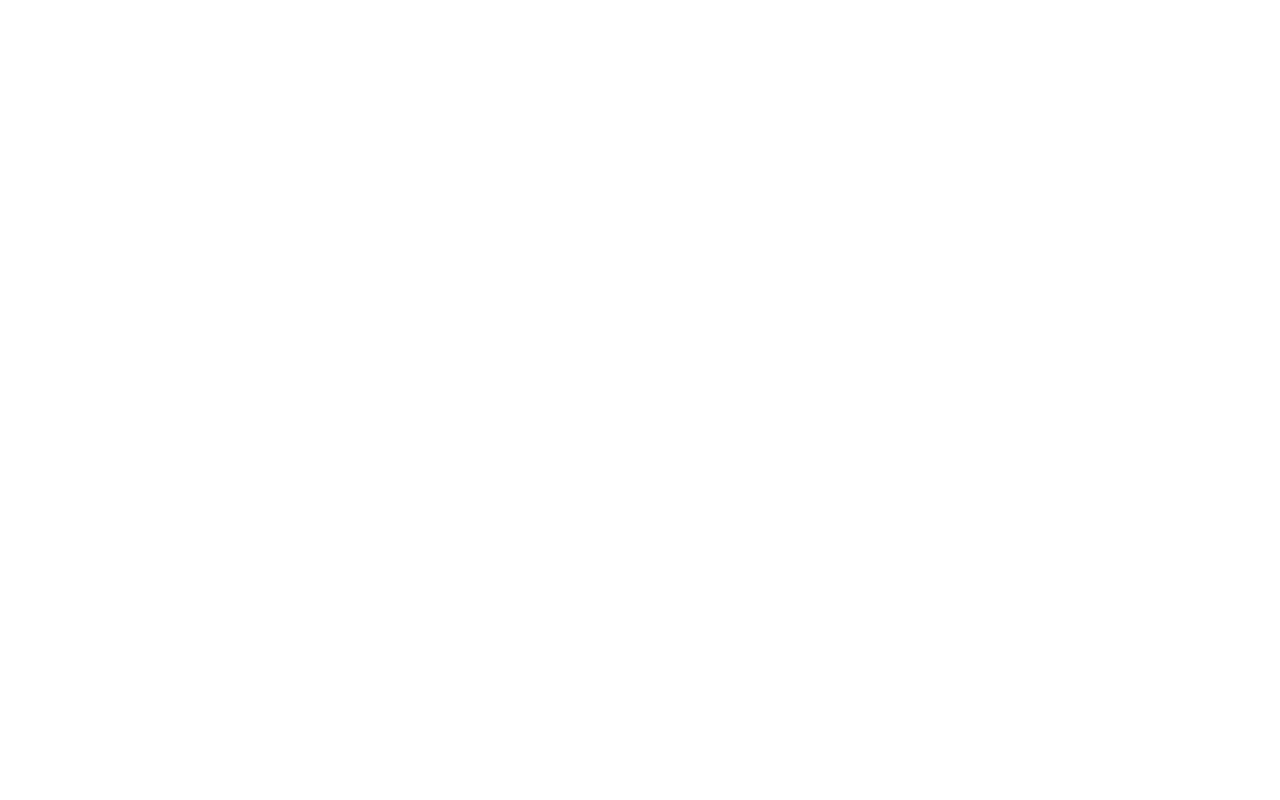
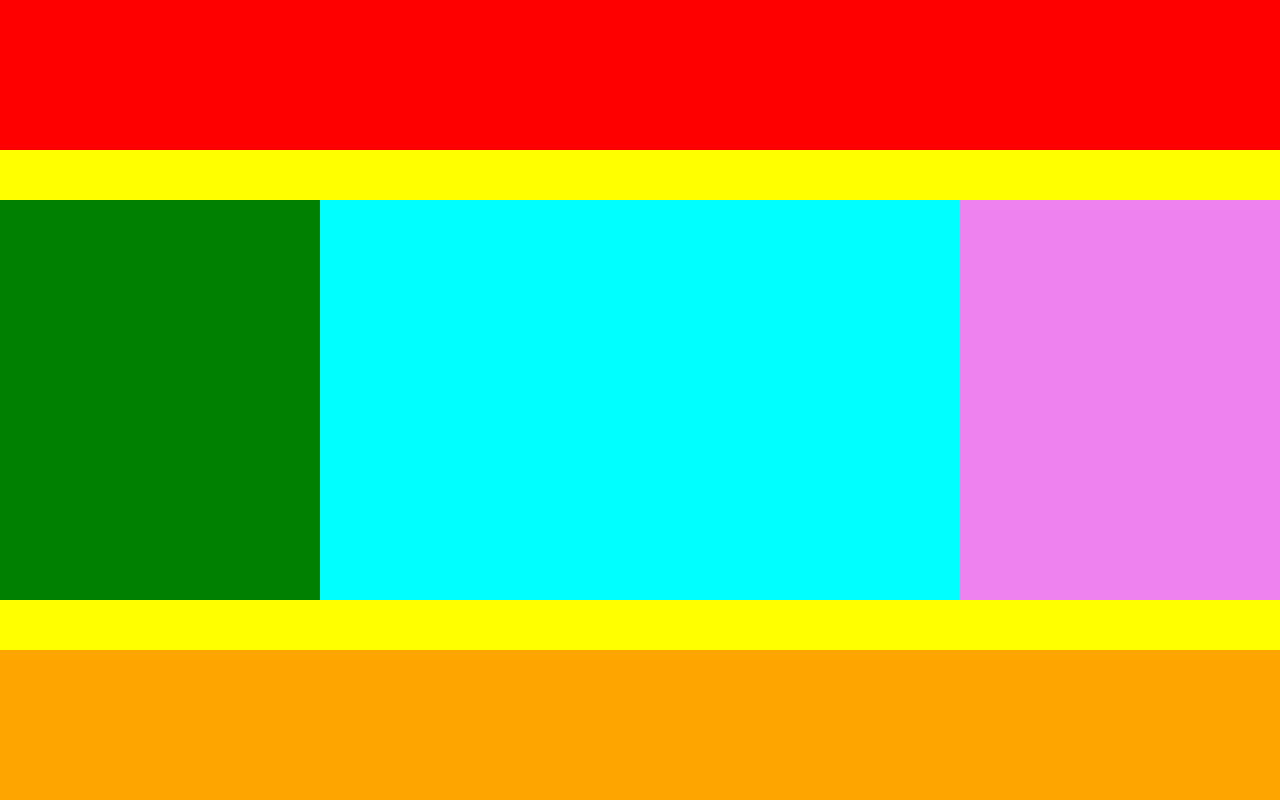
Before and after one commit to s-fomenko/Andersen, a plain HTML site: page index.html in a window 1280 px wide. Drawn offline with Linux system fonts and the light colour scheme.

Commit message:
Построение сетки

```diff
--- a/css/style.css
+++ b/css/style.css
@@ -0,0 +1,56 @@
+html,
+body {
+  margin: 0;
+  padding: 0;
+}
+
+.wrapper {
+  display: flex;
+  flex-direction: column;
+  justify-content: space-between;
+  width: 100%;
+  height: 100vh;
+
+  background: yellow;
+}
+
+.page-header {
+  min-height: 150px;
+
+  background: red;
+}
+
+.content {
+  display: flex;
+  flex-direction: row;
+  align-content: stretch;
+}
+
+.content__item {
+  min-width: 100px;
+  min-height: 400px;
+}
+
+.content__item--green {
+  width: 25%;
+
+  background: green;
+}
+
+.content__item--cyan {
+  width: 50%;
+
+  background: cyan;
+}
+
+.content__item--violet {
+  width: 25%;
+
+  background: violet;
+}
+
+.page-footer {
+  min-height: 150px;
+
+  background: orange;
+}
--- a/index.html
+++ b/index.html
@@ -7,7 +7,21 @@
     <link rel="stylesheet" href="css/style.css">
   </head>
   <body>
-    <!-- Основная разметка -->
+
+
+    <div class="wrapper">
+      <div class="page-header"></div>
+
+      <div class="content">
+        <div class="content__item  content__item--green"></div>
+        <div class="content__item  content__item--cyan"></div>
+        <div class="content__item  content__item--violet"></div>
+      </div>
+
+      <div class="page-footer"></div>
+    </div>
+
+
     <script src="js/scripts.js"></script>
   </body>
 </html>
```
